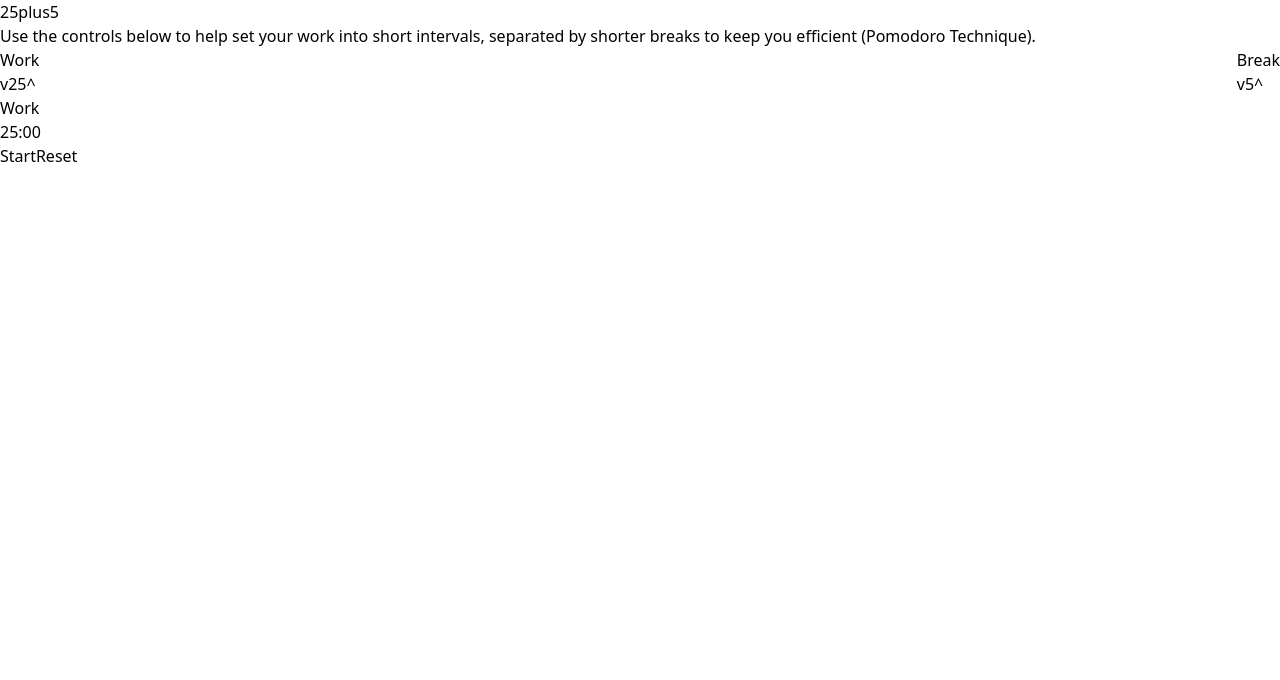
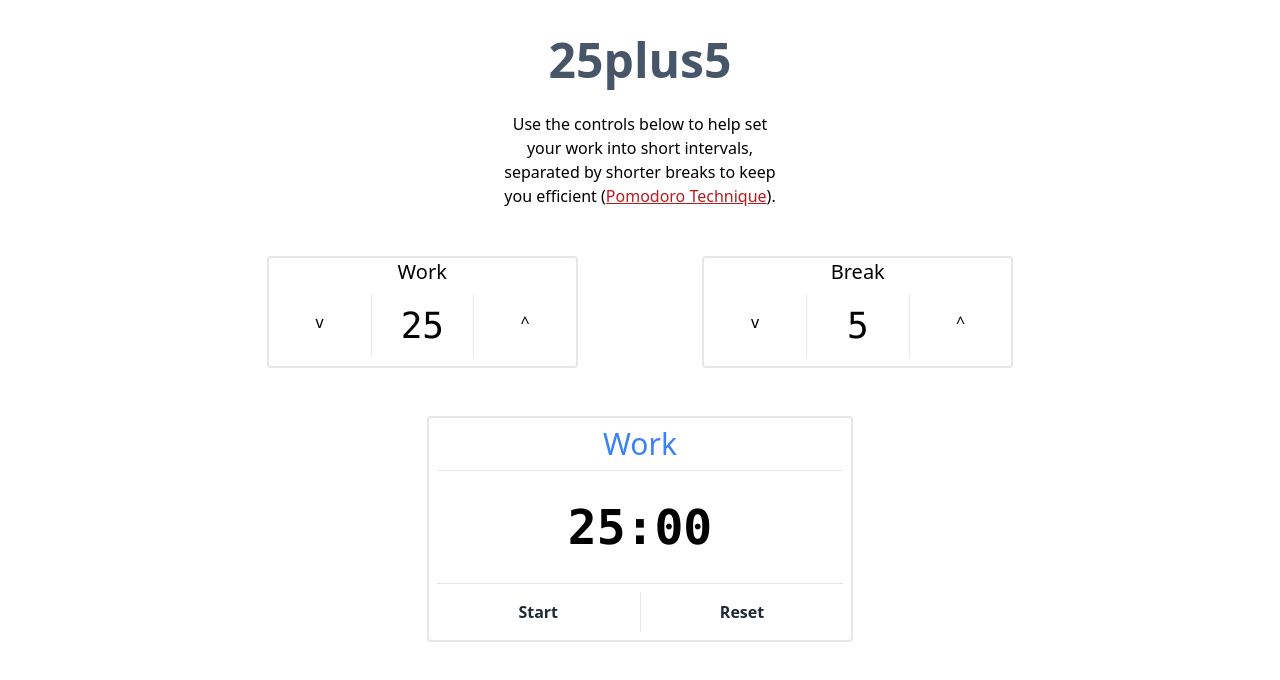
Before and after one commit to harmolipi/25-plus-5-clock, a React (Create React App) app: page / in a window 1280 px wide. Shown: the top 680 px of the page. Built offline with nearby package versions, Linux system fonts and the light colour scheme.

Commit message:
Basic layout and styling complete

```diff
--- a/src/App.js
+++ b/src/App.js
@@ -1,13 +1,14 @@
 function App() {
   return (
-    <div className="App">
-      <h1>25plus5</h1>
-      <p>
+    <div className="App container mx-auto my-9">
+      <h1 className="text-5xl font-bold text-center text-slate-600">25plus5</h1>
+      <p className="w-72 mx-auto my-7 text-center">
         Use the controls below to help set your work into short intervals,
         separated by shorter breaks to keep you efficient (
         <a
           href="https://en.wikipedia.org/wiki/Pomodoro_Technique"
           target="_blank"
+          className="text-red-700 underline"
         >
           Pomodoro Technique
         </a>
@@ -15,31 +16,109 @@ function App() {
       </p>
       <div
         id="time-selectors"
-        className="flex flex-row flex-wrap justify-between"
+        className="flex flex-row flex-wrap justify-between w-7/12 mx-auto my-12"
       >
-        <div id="work">
-          <h2 id="session-label">Work</h2>
-          <div id="work-selector">
-            <span id="session-decrement">v</span>
-            <span id="session-length">25</span>
-            <span id="session-increment">^</span>
+        <div id="work" className="w-5/12 border-2 border-solid rounded">
+          <h2 id="session-label" className="text-center text-xl">
+            Work
+          </h2>
+          <div
+            id="work-selector"
+            className="mx-auto my-2 flex flex-row justify-between divide-x"
+          >
+            <div className="px-2 basis-full">
+              <div
+                id="session-decrement"
+                className="text-center py-4 w-full hover:bg-gray-200 rounded"
+              >
+                v
+              </div>
+            </div>
+            <span
+              id="session-length"
+              className="font-mono basis-full text-center text-4xl px-2 py-3"
+            >
+              25
+            </span>
+            <div className="px-2 basis-full">
+              <div
+                id="session-decrement"
+                className="text-center py-4 w-full hover:bg-gray-200 rounded"
+              >
+                ^
+              </div>
+            </div>
           </div>
         </div>
-        <div id="break">
-          <h2 id="break-label">Break</h2>
-          <div id="break-selector">
-            <span id="break-decrement">v</span>
-            <span id="break-length">5</span>
-            <span id="break-increment">^</span>
+        <div id="break" className="w-5/12 border-2 border-solid rounded">
+          <h2 id="break-label" className="text-center text-xl">
+            Break
+          </h2>
+          <div
+            id="break-selector"
+            className="mx-auto my-2 flex flex-row justify-between divide-x"
+          >
+            <div className="px-2 basis-full">
+              <div
+                id="session-decrement"
+                className="text-center py-4 w-full hover:bg-gray-200 rounded"
+              >
+                v
+              </div>
+            </div>
+            <span
+              id="break-length"
+              className="font-mono basis-full text-center text-4xl px-2 py-3"
+            >
+              5
+            </span>
+            <div className="px-2 basis-full">
+              <div
+                id="session-decrement"
+                className="text-center py-4 w-full hover:bg-gray-200 rounded"
+              >
+                ^
+              </div>
+            </div>
           </div>
         </div>
       </div>
-      <div id="timer">
-        <h2 id="timer-label">Work</h2>
-        <p id="time-left">25:00</p>
-        <div id="timer-controls">
-          <button id="start_stop">Start</button>
-          <button id="reset">Reset</button>
+      <div
+        id="timer"
+        className="mx-auto p-2 w-2/6 border-2 border-solid rounded divide-y"
+      >
+        <h2
+          id="timer-label"
+          className="text-center pb-2 text-3xl text-blue-500"
+        >
+          Work
+        </h2>
+        <p
+          id="time-left"
+          className="text-center text-5xl font-bold font-mono py-8"
+        >
+          25:00
+        </p>
+        <div
+          id="timer-controls"
+          className="mx-auto flex flex-row justify-around pt-2 divide-x"
+        >
+          <div className="w-full px-2">
+            <button
+              id="start_stop"
+              className="w-full py-2 hover:bg-gray-200 text-gray-800 font-bold rounded"
+            >
+              Start
+            </button>
+          </div>
+          <div className="w-full px-2">
+            <button
+              id="reset"
+              className="w-full py-2 hover:bg-gray-200 text-gray-800 font-bold rounded"
+            >
+              Reset
+            </button>
+          </div>
         </div>
       </div>
     </div>
```
